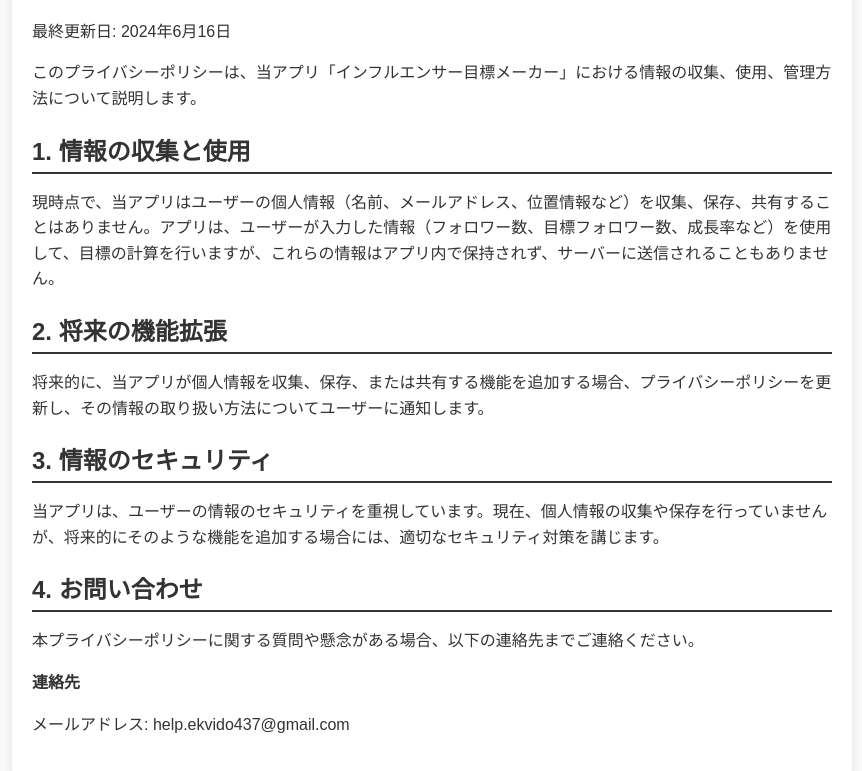
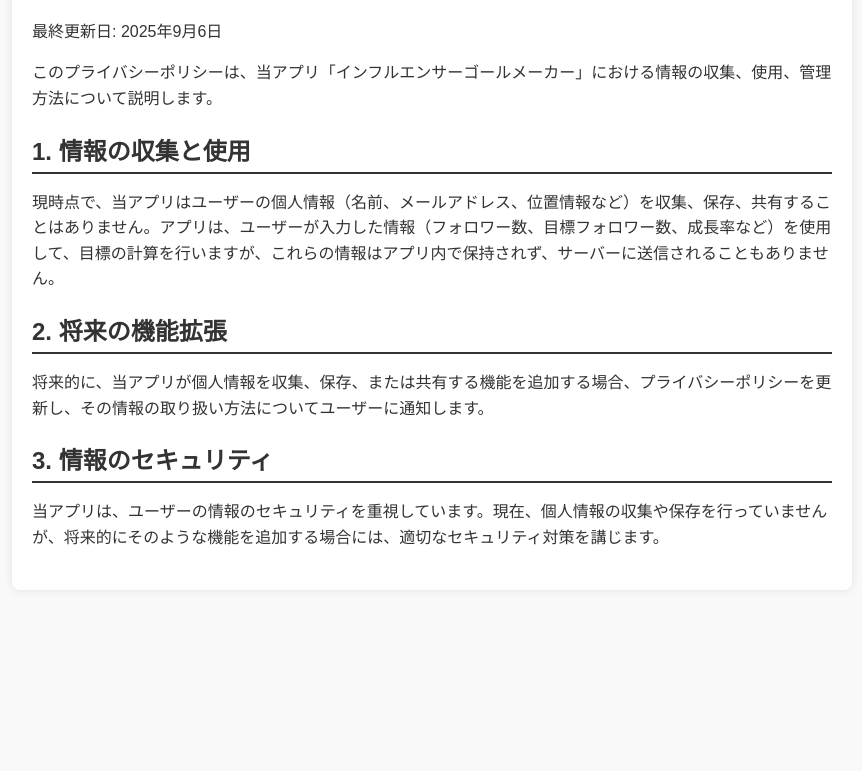
Before and after one commit to 437437/influencer-privacy-policy, a plain HTML site: page index.html in a window 1280 px wide. Shown: the part 90-861 px from the top of the page, without its empty margins (208-1070 px from the left). After the commit the page ends 800 px from the top, so only its background shows below. Drawn offline with Linux system fonts and the light colour scheme.

Commit message:
Update index.html

```diff
--- a/index.html
+++ b/index.html
@@ -3,7 +3,7 @@
 <head>
     <meta charset="UTF-8">
     <meta name="viewport" content="width=device-width, initial-scale=1.0">
-    <title>プライバシーポリシー | インフルエンサー目標メーカー</title>
+    <title>プライバシーポリシー | インフルエンサーゴールメーカー</title>
     <style>
         body {
             font-family: Arial, sans-serif;
@@ -41,8 +41,8 @@
 <body>
     <div class="container">
         <h1>プライバシーポリシー</h1>
-        <p>最終更新日: 2024年6月16日</p>
-        <p>このプライバシーポリシーは、当アプリ「インフルエンサー目標メーカー」における情報の収集、使用、管理方法について説明します。</p>
+        <p>最終更新日: 2025年9月6日</p>
+        <p>このプライバシーポリシーは、当アプリ「インフルエンサーゴールメーカー」における情報の収集、使用、管理方法について説明します。</p>
 
         <div class="section">
             <h2 class="section-title">1. 情報の収集と使用</h2>
@@ -59,12 +59,6 @@
             <p>当アプリは、ユーザーの情報のセキュリティを重視しています。現在、個人情報の収集や保存を行っていませんが、将来的にそのような機能を追加する場合には、適切なセキュリティ対策を講じます。</p>
         </div>
 
-        <div class="section">
-            <h2 class="section-title">4. お問い合わせ</h2>
-            <p>本プライバシーポリシーに関する質問や懸念がある場合、以下の連絡先までご連絡ください。</p>
-            <p><strong>連絡先</strong></p>
-            <p>メールアドレス: help.ekvido437@gmail.com</p>
-        </div>
     </div>
 </body>
 </html>
```
